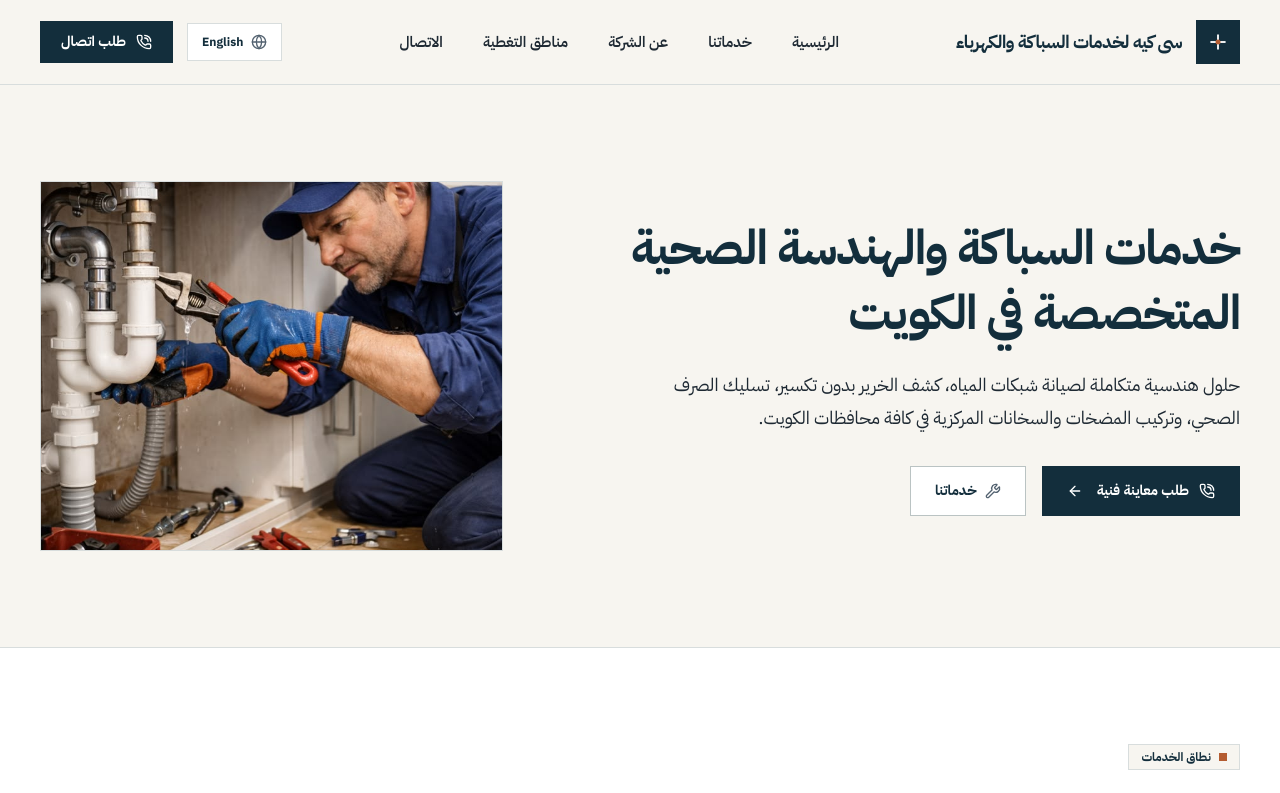
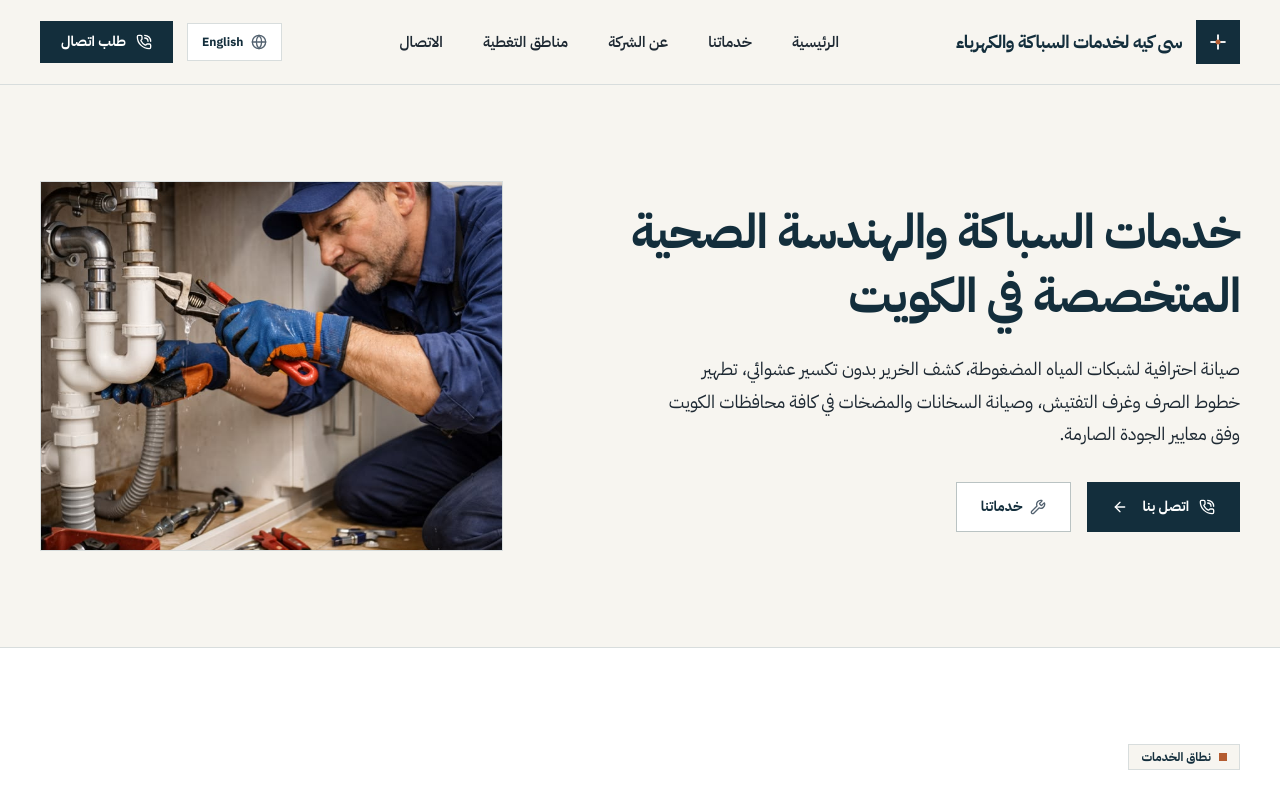
Before and after one commit to ahmeen2812/ck-plumbing-kuwait, a Next.js app: page / in a window 1280 px wide. Shown: the top 793 px of the page. Built offline with nearby package versions, Linux system fonts and the light colour scheme; no server answers.

Commit message:
fix(content): restore arabic hero heading and synchronize call button labels

```diff
--- a/src/content/ar.ts
+++ b/src/content/ar.ts
@@ -5,9 +5,9 @@ export const contentAr = {
     currency: "د.ك",
     languageSwitcher: "English",
     switchToLocale: "en",
-    callUs: "الاتصال بالقسم الفني",
+    callUs: "اتصل بنا",
     whatsappUs: "المحادثة عبر واتساب",
-    requestService: "طلب اتصال",
+    requestService: "اتصل بنا",
     submitEnquiry: "إرسال طلب الصيانة",
     serviceGovernorate: "المحافظة",
     selectService: "حدد نوع الخدمة المطلوبة",
@@ -30,8 +30,8 @@ export const contentAr = {
   hero: {
     title: "خدمات السباكة والهندسة الصحية المتخصصة في الكويت",
     description:
-      "حلول هندسية متكاملة لصيانة شبكات المياه، كشف الخرير بدون تكسير، تسليك الصرف الصحي، وتركيب المضخات والسخانات المركزية في كافة محافظات الكويت.",
-    primaryCta: "طلب معاينة فنية",
+      "صيانة احترافية لشبكات المياه المضغوطة، كشف الخرير بدون تكسير عشوائي، تطهير خطوط الصرف وغرف التفتيش، وصيانة السخانات والمضخات في كافة محافظات الكويت وفق معايير الجودة الصارمة.",
+    primaryCta: "اتصل بنا",
     secondaryCta: "خدماتنا",
   },
 
```
